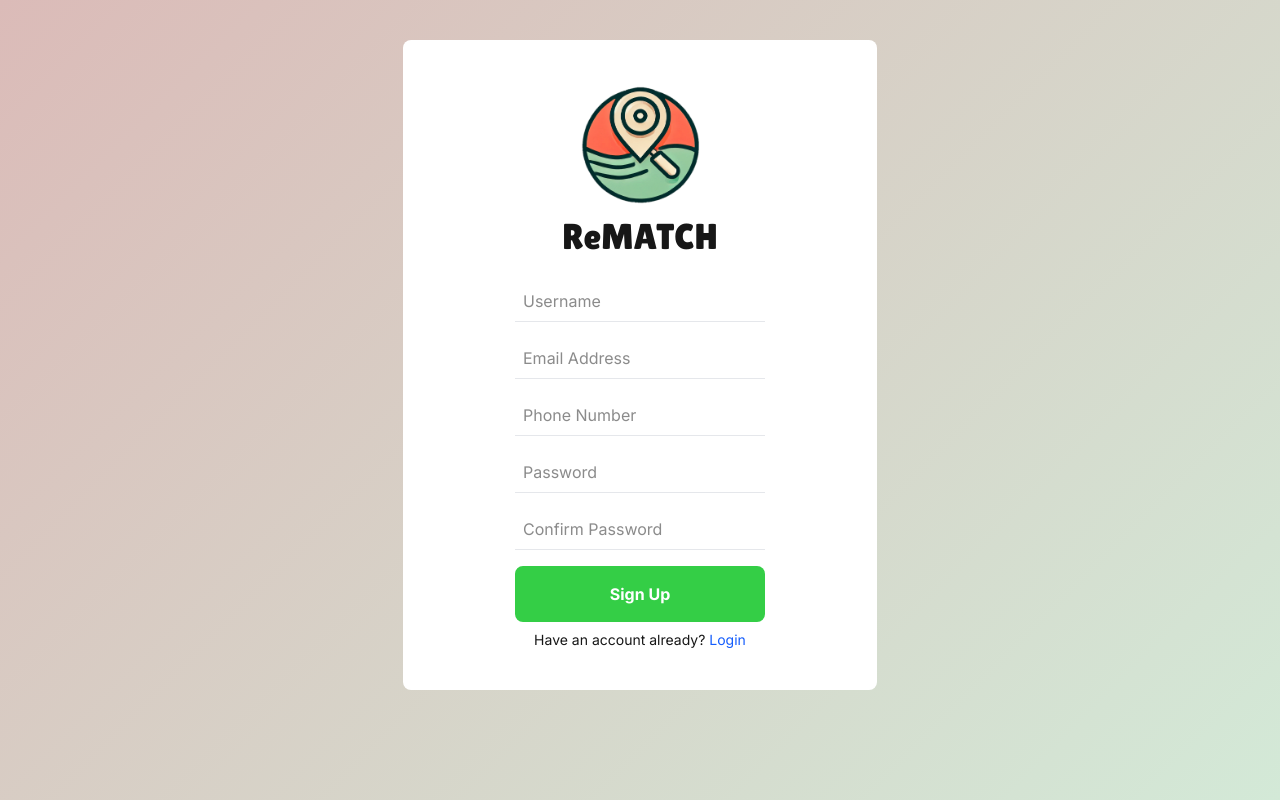
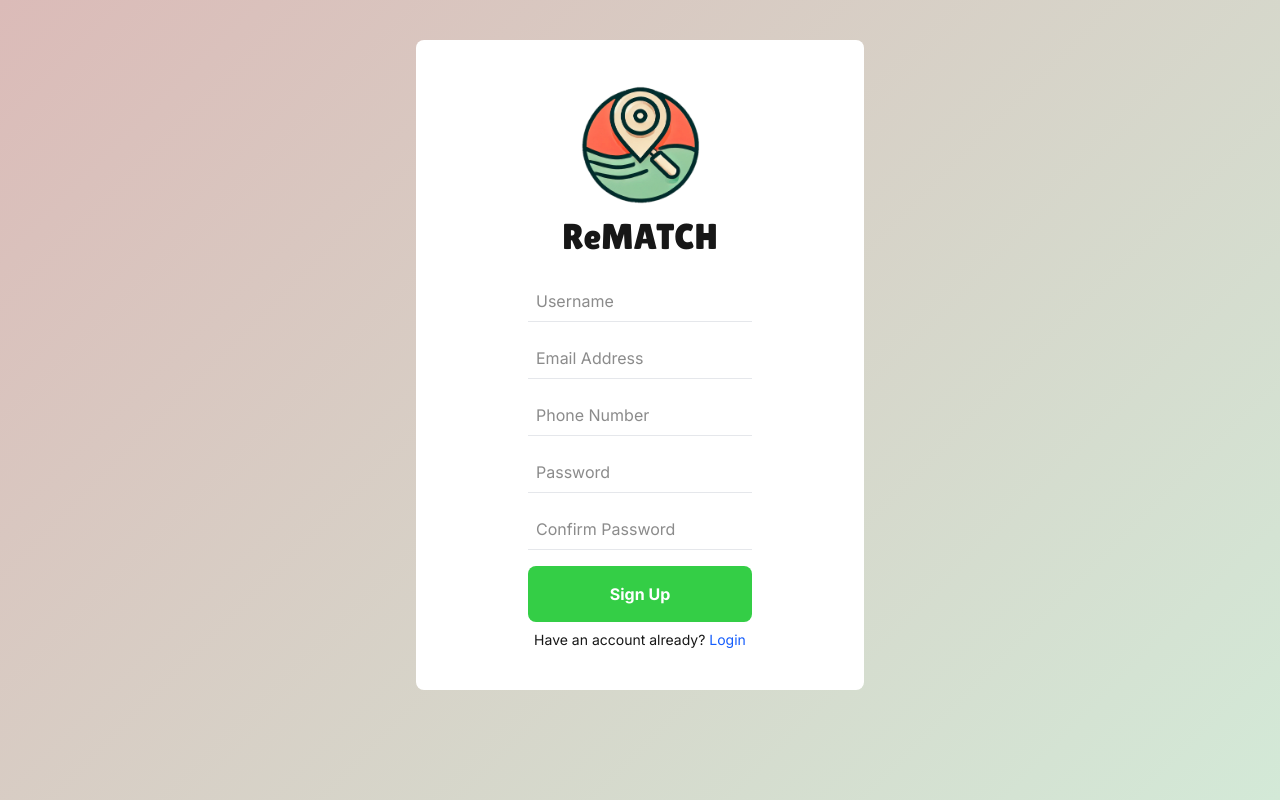
Before and after one commit to JonBabao/rematch, a Next.js app: page /auth/register in a window 1280 px wide. Built offline with nearby package versions, Linux system fonts and the light colour scheme; no server answers.

Commit message:
Update UI of Register.tsx

```diff
--- a/src/app/components/Register.tsx
+++ b/src/app/components/Register.tsx
@@ -71,7 +71,7 @@ const Register: React.FC = () => {
                 />
                 <h1 className="lilitaOne text-4xl">ReMATCH</h1>
 
-                <form onSubmit={handleSubmit} className="flex flex-col gap-4 mt-6 w-[70vw] lg:w-full">
+                <form onSubmit={handleSubmit} className="flex flex-col gap-4 mt-6 w-[70vw] lg:max-w-56">
                     <input
                         type="text"
                         value={username}
```
